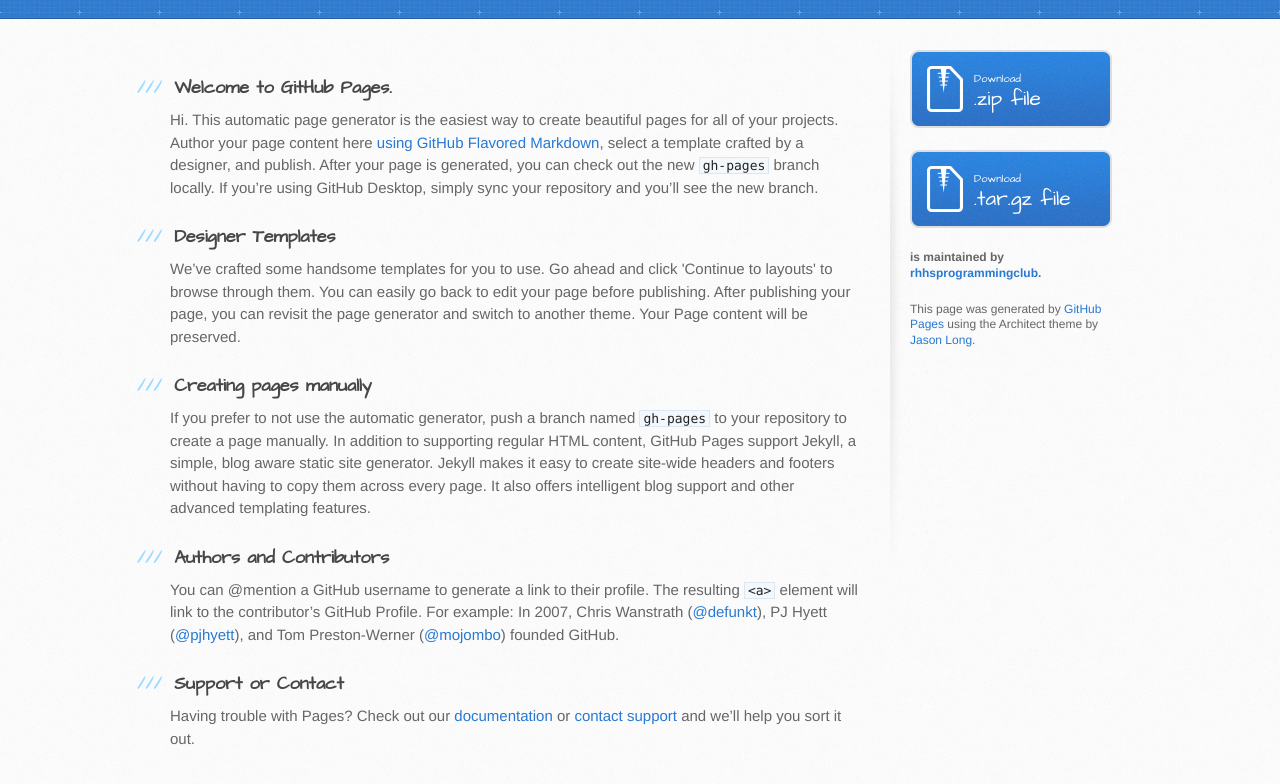
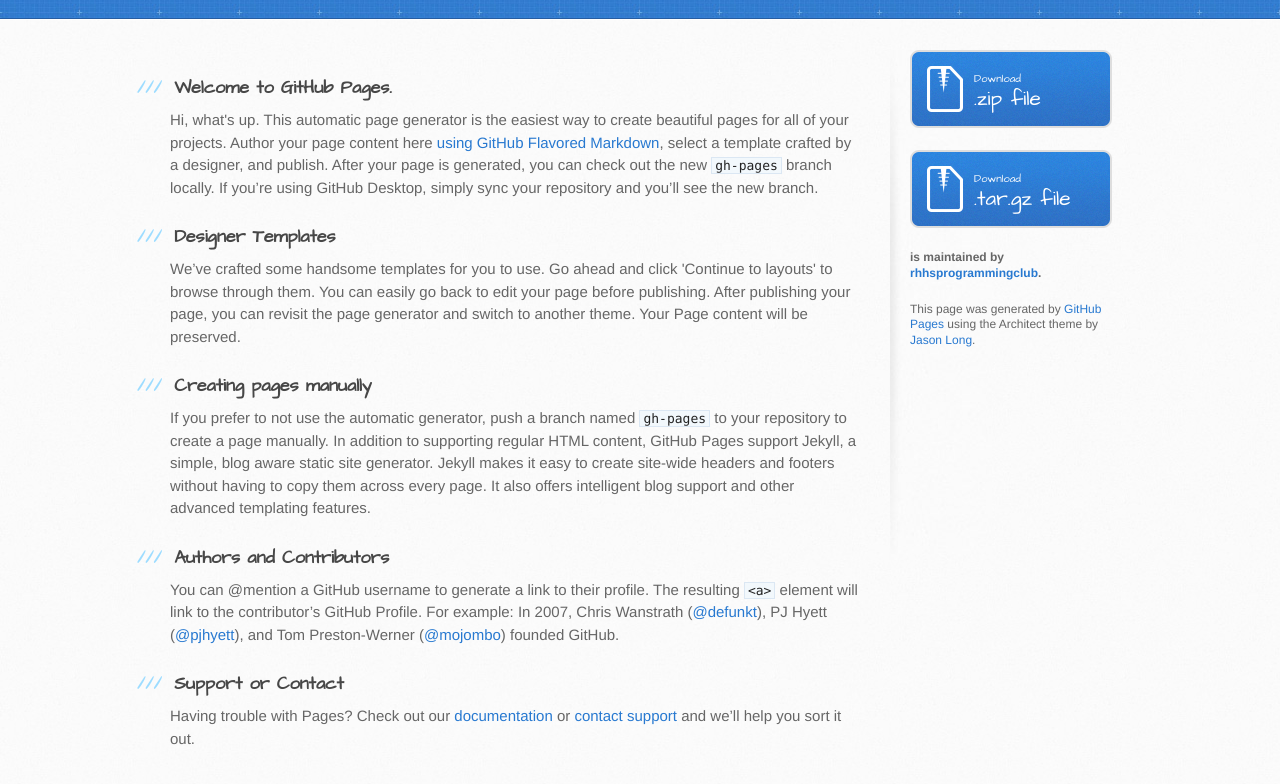
Before and after one commit to rhhsprogrammingclub/rhhsprogrammingclub, a plain HTML site: page index.html in a window 1280 px wide. Shown: the part 148-932 px from the top of the page. Drawn offline with Linux system fonts and the light colour scheme.

Commit message:
Update index.html

```diff
--- a/index.html
+++ b/index.html
@@ -31,7 +31,7 @@
           <h3>
 <a id="welcome-to-github-pages" class="anchor" href="#welcome-to-github-pages" aria-hidden="true"><span aria-hidden="true" class="octicon octicon-link"></span></a>Welcome to GitHub Pages.</h3>
 
-<p>Hi. This automatic page generator is the easiest way to create beautiful pages for all of your projects. Author your page content here <a href="https://guides.github.com/features/mastering-markdown/">using GitHub Flavored Markdown</a>, select a template crafted by a designer, and publish. After your page is generated, you can check out the new <code>gh-pages</code> branch locally. If you’re using GitHub Desktop, simply sync your repository and you’ll see the new branch.</p>
+<p>Hi, what's up. This automatic page generator is the easiest way to create beautiful pages for all of your projects. Author your page content here <a href="https://guides.github.com/features/mastering-markdown/">using GitHub Flavored Markdown</a>, select a template crafted by a designer, and publish. After your page is generated, you can check out the new <code>gh-pages</code> branch locally. If you’re using GitHub Desktop, simply sync your repository and you’ll see the new branch.</p>
 
 <h3>
 <a id="designer-templates" class="anchor" href="#designer-templates" aria-hidden="true"><span aria-hidden="true" class="octicon octicon-link"></span></a>Designer Templates</h3>
```
